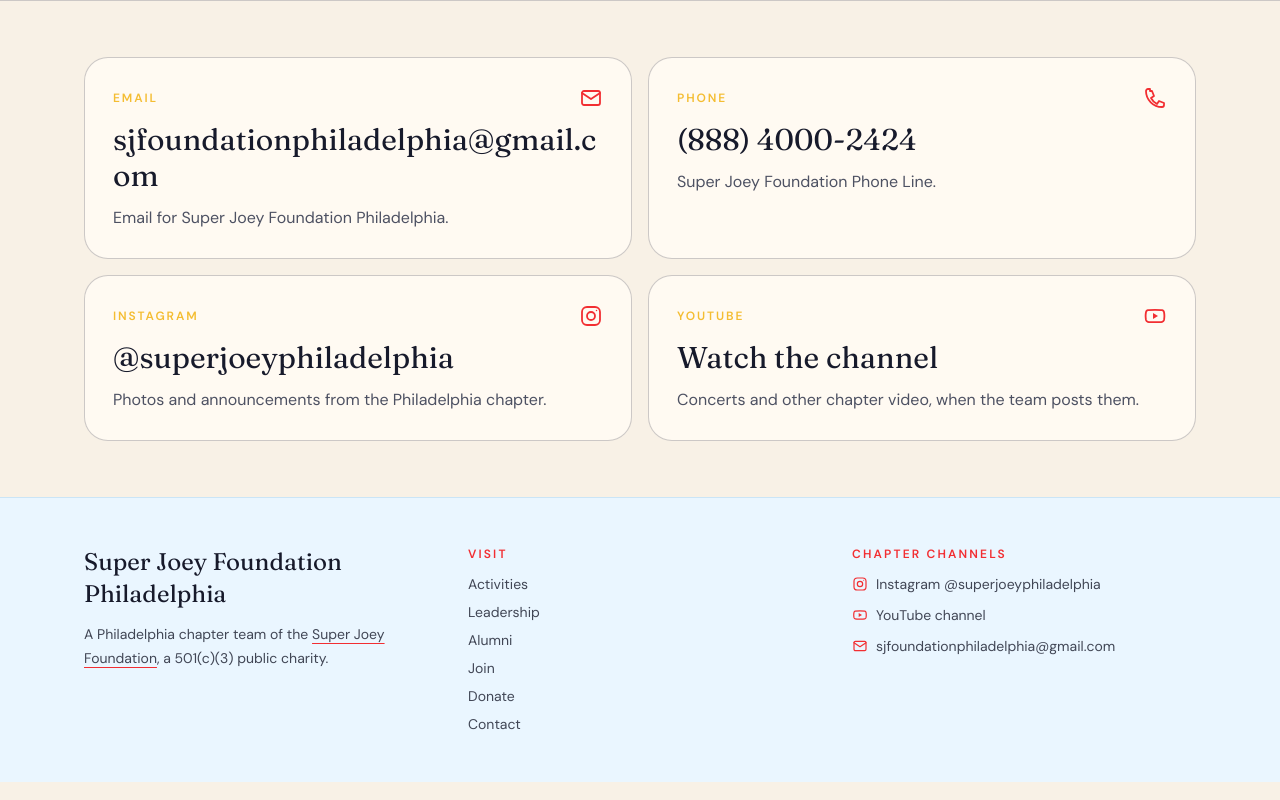
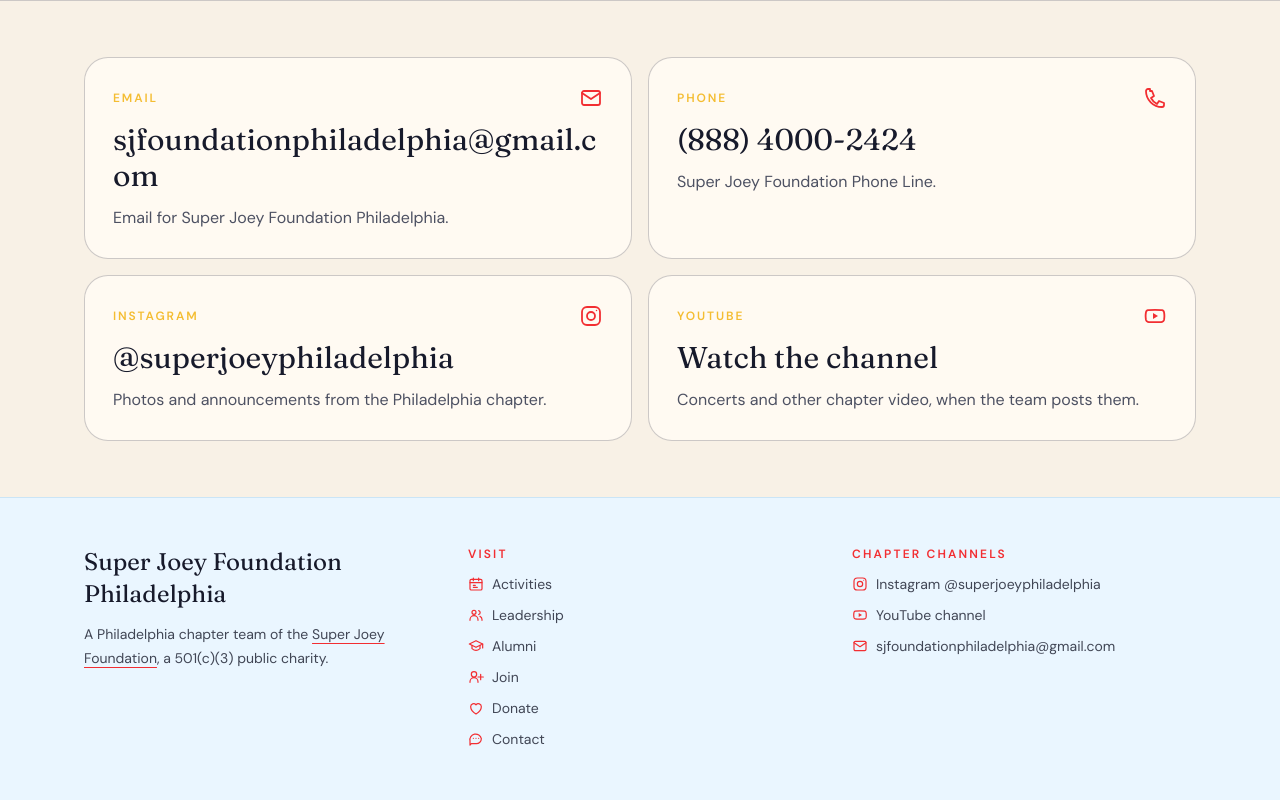
Before and after one commit to xiedong2000/super-joey-philadelphia, a Next.js app: page /contact in a window 1280 px wide. Shown: the part 420-1220 px from the top of the page. Built offline with nearby package versions, Linux system fonts and the light colour scheme.

Commit message:
Add icons for VISIT section at footer

```diff
--- a/app/contact/page.tsx
+++ b/app/contact/page.tsx
@@ -1,6 +1,6 @@
 import type { Metadata } from "next";
-import { ContactIcon } from "@/components/ContactIcon";
 import { PageIntro } from "@/components/PageIntro";
+import { SiteIcon } from "@/components/SiteIcon";
 import { site } from "@/lib/content";
 
 export const metadata: Metadata = {
@@ -29,7 +29,7 @@
             <p className="text-xs font-semibold uppercase tracking-[0.16em] text-gold-deep">
               Email
             </p>
-            <ContactIcon name="email" />
+            <SiteIcon name="email" />
           </div>
           <p className="mt-3 font-serif text-3xl text-navy [overflow-wrap:anywhere]">
             {site.email}
@@ -46,7 +46,7 @@
             <p className="text-xs font-semibold uppercase tracking-[0.16em] text-gold-deep">
               Phone
             </p>
-            <ContactIcon name="phone" />
+            <SiteIcon name="phone" />
           </div>
           <p className="mt-3 font-serif text-3xl text-navy [overflow-wrap:anywhere]">
             {site.phoneDisplay}
@@ -61,7 +61,7 @@
             <p className="text-xs font-semibold uppercase tracking-[0.16em] text-gold-deep">
               Instagram
             </p>
-            <ContactIcon name="instagram" />
+            <SiteIcon name="instagram" />
           </div>
           <p className="mt-3 font-serif text-3xl text-navy [overflow-wrap:anywhere]">
             {site.instagramHandle}
@@ -76,7 +76,7 @@
             <p className="text-xs font-semibold uppercase tracking-[0.16em] text-gold-deep">
               YouTube
             </p>
-            <ContactIcon name="youtube" />
+            <SiteIcon name="youtube" />
           </div>
           <p className="mt-3 font-serif text-3xl text-navy [overflow-wrap:anywhere]">
             Watch the channel
--- a/components/SiteFooter.tsx
+++ b/components/SiteFooter.tsx
@@ -1,5 +1,5 @@
 import Link from "next/link";
-import { ContactIcon } from "@/components/ContactIcon";
+import { SiteIcon } from "@/components/SiteIcon";
 import { site } from "@/lib/content";
 
 export function SiteFooter() {
@@ -25,32 +25,38 @@
           </p>
           <ul className="mt-3 space-y-2 text-sm text-navy/80">
             <li>
-              <Link href="/events" className="hover:text-ribbon">
+              <Link href="/events" className="inline-flex items-center gap-2 hover:text-ribbon">
+                <SiteIcon name="activities" className="h-4 w-4" />
                 Activities
               </Link>
             </li>
             <li>
-              <Link href="/leadership" className="hover:text-ribbon">
+              <Link href="/leadership" className="inline-flex items-center gap-2 hover:text-ribbon">
+                <SiteIcon name="leadership" className="h-4 w-4" />
                 Leadership
               </Link>
             </li>
             <li>
-              <Link href="/alumni" className="hover:text-ribbon">
+              <Link href="/alumni" className="inline-flex items-center gap-2 hover:text-ribbon">
+                <SiteIcon name="alumni" className="h-4 w-4" />
                 Alumni
               </Link>
             </li>
             <li>
-              <Link href="/join" className="hover:text-ribbon">
+              <Link href="/join" className="inline-flex items-center gap-2 hover:text-ribbon">
+                <SiteIcon name="join" className="h-4 w-4" />
                 Join
               </Link>
             </li>
             <li>
-              <Link href="/donate" className="hover:text-ribbon">
+              <Link href="/donate" className="inline-flex items-center gap-2 hover:text-ribbon">
+                <SiteIcon name="donate" className="h-4 w-4" />
                 Donate
               </Link>
             </li>
             <li>
-              <Link href="/contact" className="hover:text-ribbon">
+              <Link href="/contact" className="inline-flex items-center gap-2 hover:text-ribbon">
+                <SiteIcon name="contact" className="h-4 w-4" />
                 Contact
               </Link>
             </li>
@@ -63,19 +69,19 @@
           <ul className="mt-3 space-y-2 text-sm text-navy/80">
             <li>
               <a className="inline-flex items-center gap-2 hover:text-ribbon" href={site.instagramUrl}>
-                <ContactIcon name="instagram" className="h-4 w-4" />
+                <SiteIcon name="instagram" className="h-4 w-4" />
                 <span>Instagram {site.instagramHandle}</span>
               </a>
             </li>
             <li>
               <a className="inline-flex items-center gap-2 hover:text-ribbon" href={site.youtubeUrl}>
-                <ContactIcon name="youtube" className="h-4 w-4" />
+                <SiteIcon name="youtube" className="h-4 w-4" />
                 <span>{site.youtubeLabel}</span>
               </a>
             </li>
             <li>
               <a className="inline-flex items-center gap-2 hover:text-ribbon" href={`mailto:${site.email}`}>
-                <ContactIcon name="email" className="h-4 w-4" />
+                <SiteIcon name="email" className="h-4 w-4" />
                 <span>{site.email}</span>
               </a>
             </li>
--- a/components/ContactIcon.tsx
+++ b/components/SiteIcon.tsx
@@ -1,15 +1,25 @@
 import type { ReactNode } from "react";
 
-export type ContactIconName = "email" | "phone" | "instagram" | "youtube";
+export type SiteIconName =
+  | "email"
+  | "phone"
+  | "instagram"
+  | "youtube"
+  | "activities"
+  | "leadership"
+  | "alumni"
+  | "join"
+  | "donate"
+  | "contact";
 
-export function ContactIcon({
+export function SiteIcon({
   name,
   className = "h-6 w-6",
 }: {
-  name: ContactIconName;
+  name: SiteIconName;
   className?: string;
 }) {
-  const paths: Record<ContactIconName, ReactNode> = {
+  const paths: Record<SiteIconName, ReactNode> = {
     email: (
       <>
         <rect x="3" y="5" width="18" height="14" rx="2" />
@@ -32,6 +42,39 @@
         <path d="m10 9 5 3-5 3V9Z" fill="currentColor" stroke="none" />
       </>
     ),
+    activities: (
+      <>
+        <rect x="3" y="5" width="18" height="16" rx="2" />
+        <path d="M16 3v4M8 3v4M3 10h18M8 14h3M8 17h6" />
+      </>
+    ),
+    leadership: (
+      <>
+        <circle cx="9" cy="8" r="3" />
+        <path d="M3 20v-1a6 6 0 0 1 12 0v1M16 5.5a3 3 0 0 1 0 5.8M18 14a5 5 0 0 1 3 4.6V20" />
+      </>
+    ),
+    alumni: (
+      <>
+        <path d="m2 9 10-5 10 5-10 5L2 9Z" />
+        <path d="M6 11v5c3.5 3 8.5 3 12 0v-5M22 9v6" />
+      </>
+    ),
+    join: (
+      <>
+        <circle cx="9" cy="8" r="4" />
+        <path d="M3 20v-1a6 6 0 0 1 12 0v1M19 8v8M15 12h8" />
+      </>
+    ),
+    donate: (
+      <path d="M12 21s-8-4.8-8-11a4.5 4.5 0 0 1 8-2.8A4.5 4.5 0 0 1 20 10c0 6.2-8 11-8 11Z" />
+    ),
+    contact: (
+      <>
+        <path d="M20 11.5a7.5 7.5 0 0 1-7.5 7.5H5l-2 2v-6A7.5 7.5 0 1 1 20 11.5Z" />
+        <path d="M8 11h.01M12 11h.01M16 11h.01" />
+      </>
+    ),
   };
 
   return (
```
